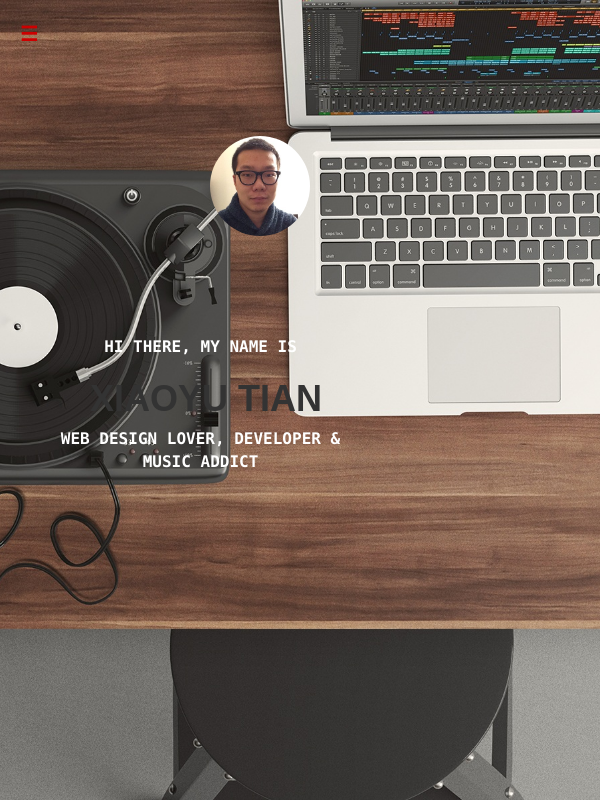
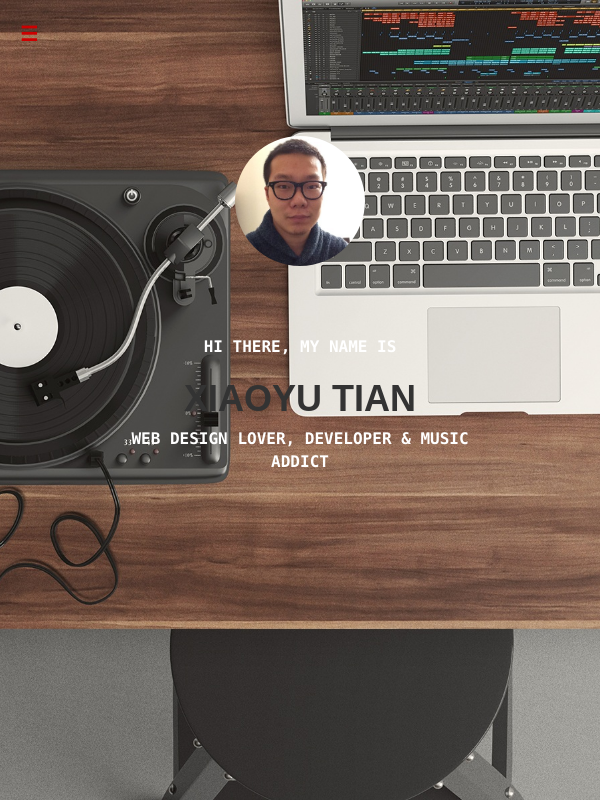
Before and after one commit to Teenbenja/webDesign, a plain HTML site: page index.html in a window 600 px wide. Drawn offline with nearby package versions, Linux system fonts and the light colour scheme.

Commit message:
small modification for better centering elements

```diff
--- a/root.css
+++ b/root.css
@@ -1,6 +1,3 @@
-body {
-	max-width: 100%;
-}
 
 html {
 	background: url(./pics/table.jpg) no-repeat center center fixed;
@@ -15,8 +12,9 @@ html {
 	width: 130px;
 	height: 130px;
 	position: fixed;
-	left: 44%;
+	left: 50%;
 	top: 17%;
+	margin-left: -65px;
 	-webkit-transition: 1s;
     transition: 1s;
 	-webkit-transition-timing-function: ease-in-out;
@@ -26,29 +24,28 @@ html {
 #words {
 	position: fixed;
 	width: 400px;
-	top: 35%;
-	left: 35.5%;
+	left: 50%;
+	margin-left: -200px;
+	top: 38%;
 	-webkit-font-smoothing: antialiased;
 	-webkit-transition: 1s;
     transition: 1s;
 	-webkit-transition-timing-function: ease-in-out;
 	transition-timing-function: ease-in-out;
+	text-align: center;
 }
 
 #name {
-	margin-left: 0;
 	font-size: 50px;
-	font-family: 'Papyrus', fantasy;
+	font-family: 'Papyrus', fantasy, Verdana, Geneva, sans-serif;
 	font-weight: bold;
 	color:#333333;
 }
 .des {
 	font-size: 15px;
 	color:white;
-	text-align: center;
 	font-family: ‘Lucida Console’, Monaco, monospace;
 	font-weight: bolder;
-	margin-left: -15%;
 }
 
 .toggle {
@@ -135,7 +132,6 @@ html {
 	font-family: "ubuntu", sans-serif;
 	margin-bottom: 16px;
 	-webkit-font-smoothing: antialiased;
-	/*cursor: pointer;*/
 }
 
 .sidebar li:hover {
@@ -155,7 +151,7 @@ html {
 }
 
 #sidebartoggler:checked + .page-wrap .mePic {
-	left: 50%;
+	margin-left: 35px;
 	-webkit-transition: 1s;
     transition: 1s;
 	-webkit-transition-timing-function: ease-in-out;
@@ -164,7 +160,7 @@ html {
 
 
 #sidebartoggler:checked + .page-wrap #words {
-	left: 41.5%;
+	margin-left: -105px;
 	-webkit-transition: 1s;
     transition: 1s;
 	-webkit-transition-timing-function: ease-in-out;
@@ -219,14 +215,11 @@ html {
 	}
 
 	.mePic {
-		width: 110px;
-		height: 110px;
-		left: 43%;
+		width: 130px;
+		height: 130px;
 	}
 
 	#words {
-		width: 260px;
-		left: 36%;
 		top: 42%;
 	}
 
@@ -263,13 +256,13 @@ html {
 
 	#sidebartoggler:checked + .page-wrap .mePic {
 		top: 25%;
-		left: 43%;
+		margin-left: -65px;
 	}
 
 
 	#sidebartoggler:checked + .page-wrap #words {
 		top: 52%;
-		left: 36%;
+		margin-left: -200px;
 	}
 
 	#sidebartoggler:checked + .page-wrap #list {
@@ -286,20 +279,17 @@ html {
 	}
 }
 /* big screen mobile phone*/
-@media only screen and (max-width: 600px) and (-webkit-min-device-pixel-ratio: 1) {
+@media only screen and (max-width: 600px) and (-webkit-min-device-pixel-ratio: 1){
 	#amazingaudioplayer-1 {
 		display: none;
 	}
 
 	.mePic {
-		width: 100px;
-		height: 100px;
-		left: 35%;
+		width: 130px;
+		height: 130px;
 	}
 
 	#words {
-		width: 260px;
-		left: 15%;
 		top: 42%;
 	}
 
@@ -335,13 +325,13 @@ html {
 
 	#sidebartoggler:checked + .page-wrap .mePic {
 		top: 25%;
-		left: 35%;
+		margin-left: -65px;
 	}
 
 
 	#sidebartoggler:checked + .page-wrap #words {
 		top: 52%;
-		left: 15%;
+		margin-left: -200px;
 	}
 
 	#sidebartoggler:checked + .page-wrap #list {
@@ -357,79 +347,3 @@ html {
 		left: 5px;
 	}
 }
-
-/* small screen mobile phone */
-/*@media only screen and (min-width: 300px) and (max-width: 500px) and (-webkit-min-device-pixel-ratio: 1) {
-	#amazingaudioplayer-1 {
-		width: 200px;
-		height: auto;
-	}
-
-	.mePic {
-		width: 100px;
-		height: 100px;
-		left: 35%;
-	}
-
-	#words {
-		width: 260px;
-		left: 15%;
-		top: 42%;
-	}
-
-	#name {
-		font-size: 36px;
-	}
-
-	.des {
-		font-size: 16px;
-	}
-	.sidebar {
-		width: 100%;
-		height: 40px;
-		left: 0px;
-		top: -60px;
-	}
-
-	.sidebar ul {
-		left: -20px;
-		top: -50px;
-	}
-
-	.sidebar li {
-		font-size: 13px;
-		padding: 3px;
-		margin-bottom: 0px;
-		display: inline-block;
-	}
-
-	#sidebartoggler:checked + .page-wrap .sidebar {
-		top: 0px;
-	}
-
-	#sidebartoggler:checked + .page-wrap .mePic {
-		top: 25%;
-		left: 35%;
-	}
-
-
-	#sidebartoggler:checked + .page-wrap #words {
-		top: 52%;
-		left: 15%;
-	}
-
-	#sidebartoggler:checked + .page-wrap #list {
-		left: 0px;
-		top: 20px;
-	}
-
-	#sidebartoggler:checked + .page-wrap .toggle {
-		top: 60px;
-		left: 20px;
-	}
-	#sidebartoggler:checked + .page-wrap #amazingaudioplayer-1 {
-		left: 5px;
-	}
-
-}
-*/
```
